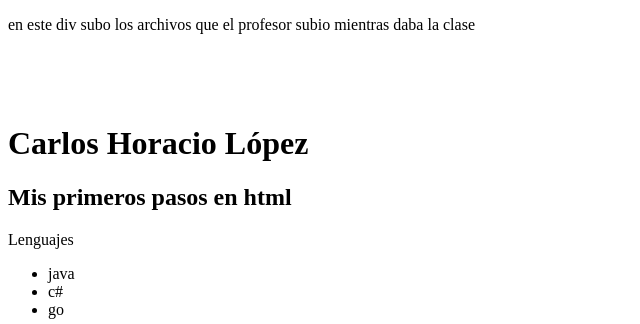
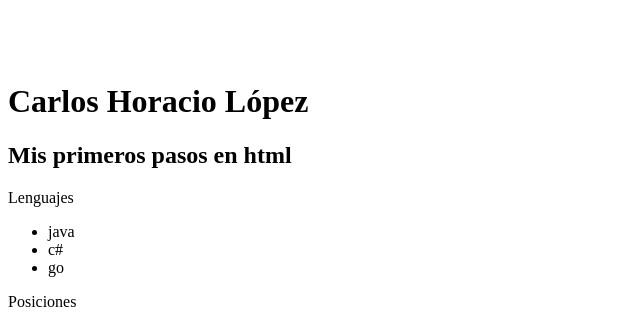
Before and after one commit to AndresAzcurra/AndresAzcurra.github.io, a plain HTML site: page index.html in a window 1280 px wide. Shown: the top 324 px of the page, without its empty margins (0-640 px from the left). Drawn offline with Linux system fonts and the light colour scheme.

Commit message:
otra actualizacion

```diff
--- a/index.html
+++ b/index.html
@@ -9,7 +9,6 @@
 <body>
 
     <div>
-        <p>en este div  subo los archivos que el profesor subio  mientras daba la clase</p>
         <br><br><br>
         <h1>Carlos Horacio López</h1>
         <h2>Mis primeros pasos en html</h2>
```
